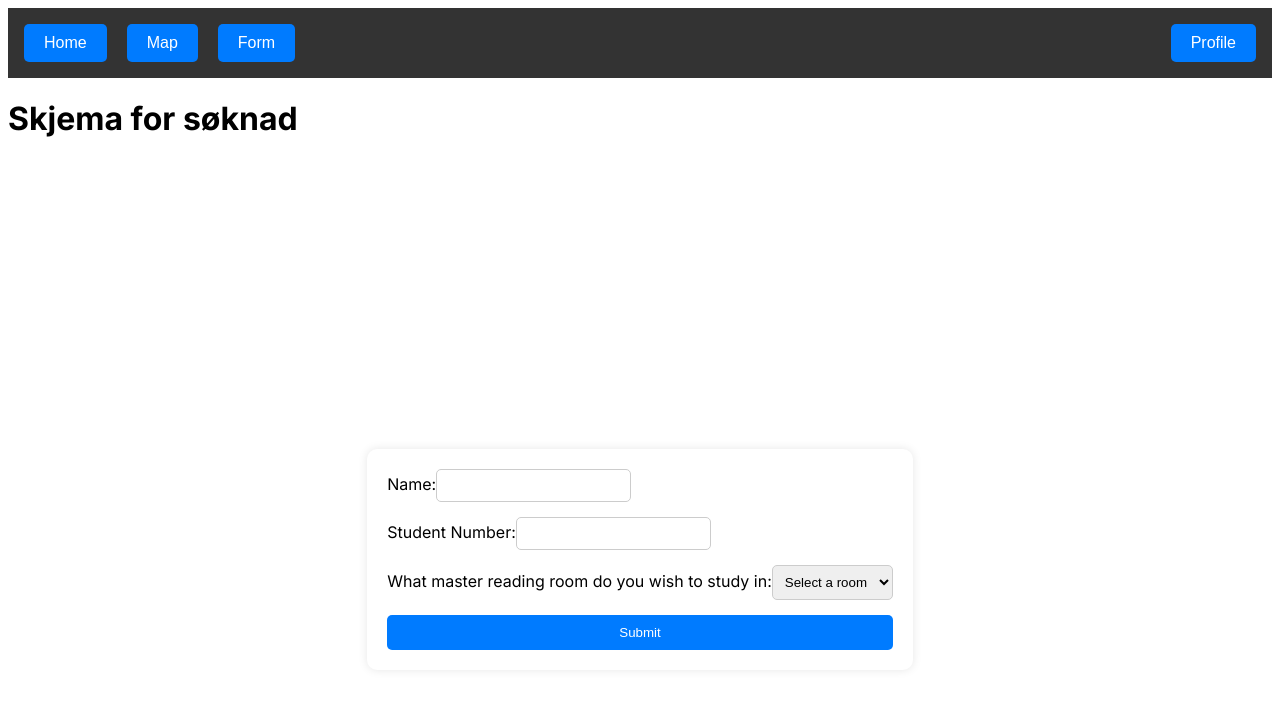
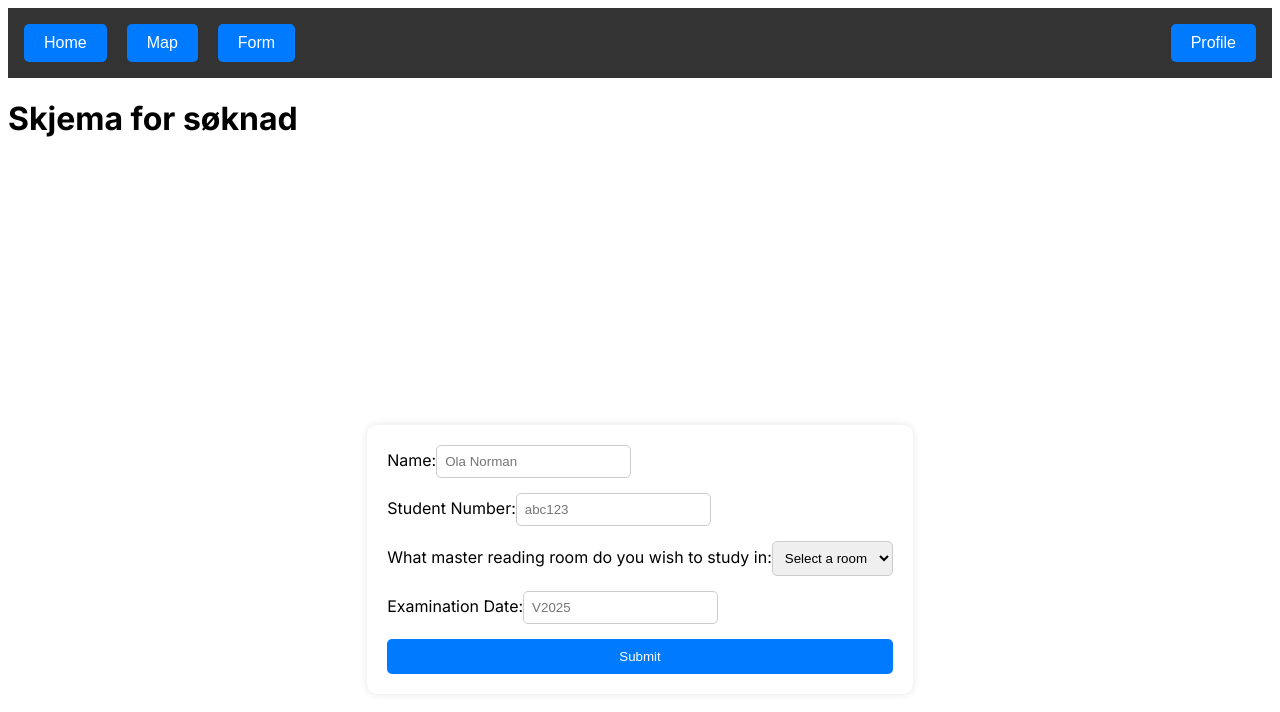
Before and after one commit to X104n/master-study-space, a Next.js app: page /form in a window 1280 px wide. Shown: the top 712 px of the page. Built offline with nearby package versions, Linux system fonts and the light colour scheme.

Commit message:
Added examination date to the form for the master space apllication

```diff
--- a/src/app/form/page.js
+++ b/src/app/form/page.js
@@ -9,7 +9,8 @@ export default function StudyRoomForm() {
   const [formData, setFormData] = useState({
     name: '',
     studentNumber: '',
-    studyRoom: ''
+    studyRoom: '',
+    examinationDate: ''
   });
 
   // State to manage form submission status
@@ -96,6 +97,7 @@ export default function StudyRoomForm() {
                 onChange={handleChange}
                 required
                 disabled={isSubmitting}
+                placeholder="Ola Norman"
             />
           </div>
           <div>
@@ -108,6 +110,7 @@ export default function StudyRoomForm() {
                 onChange={handleChange}
                 required
                 disabled={isSubmitting}
+                placeholder="abc123"
             />
           </div>
           <div>
@@ -126,6 +129,19 @@ export default function StudyRoomForm() {
               <option value="Optimering">Optimering</option>
             </select>
           </div>
+          <div>
+            <label htmlFor="examinationDate">Examination Date:</label>
+            <input
+                type="text"
+                id="examinationDate"
+                name="examinationDate"
+                value={formData.examinationDate}
+                onChange={handleChange}
+                required
+                disabled={isSubmitting}
+                placeholder="V2025"
+            />
+          </div>
           <button type="submit" className="submit" disabled={isSubmitting}>
             {isSubmitting ? 'Submitting...' : 'Submit'}
           </button>
```
Lines whose indentation alone changed are shown as unchanged.
